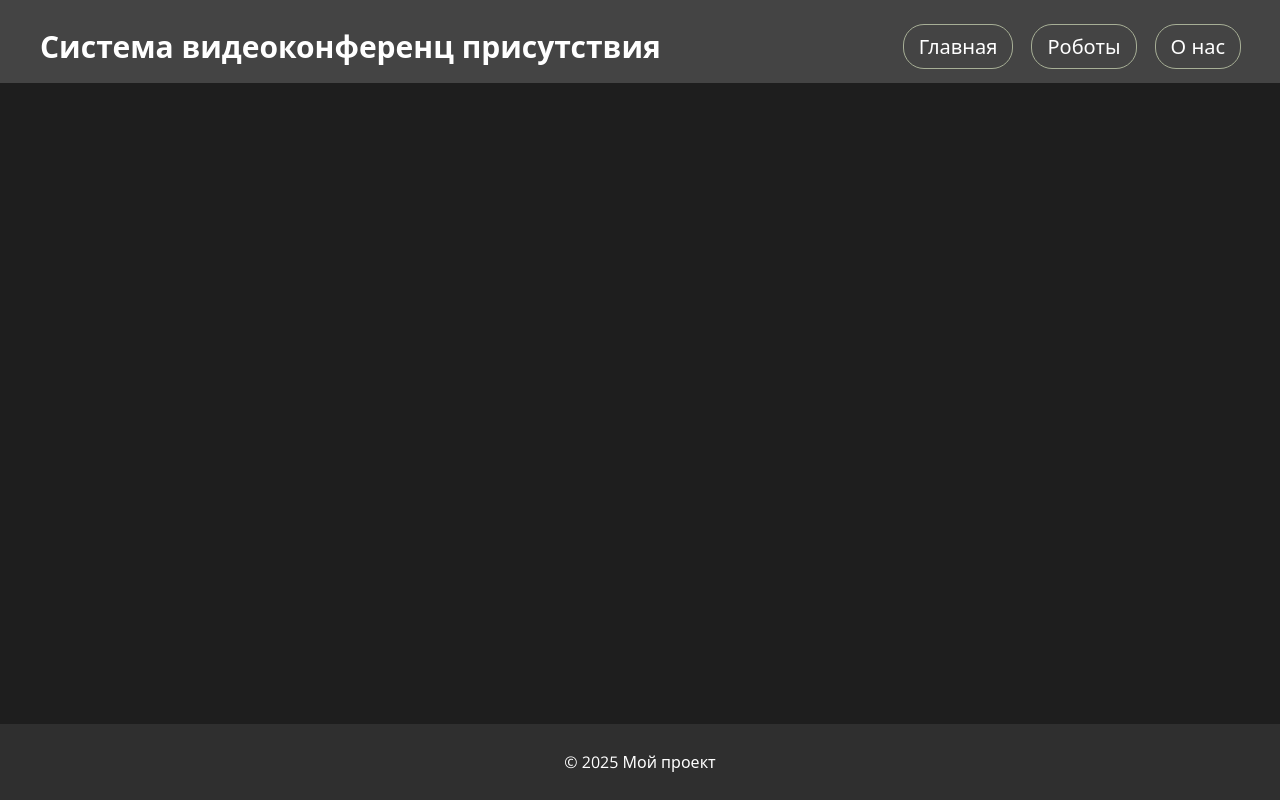
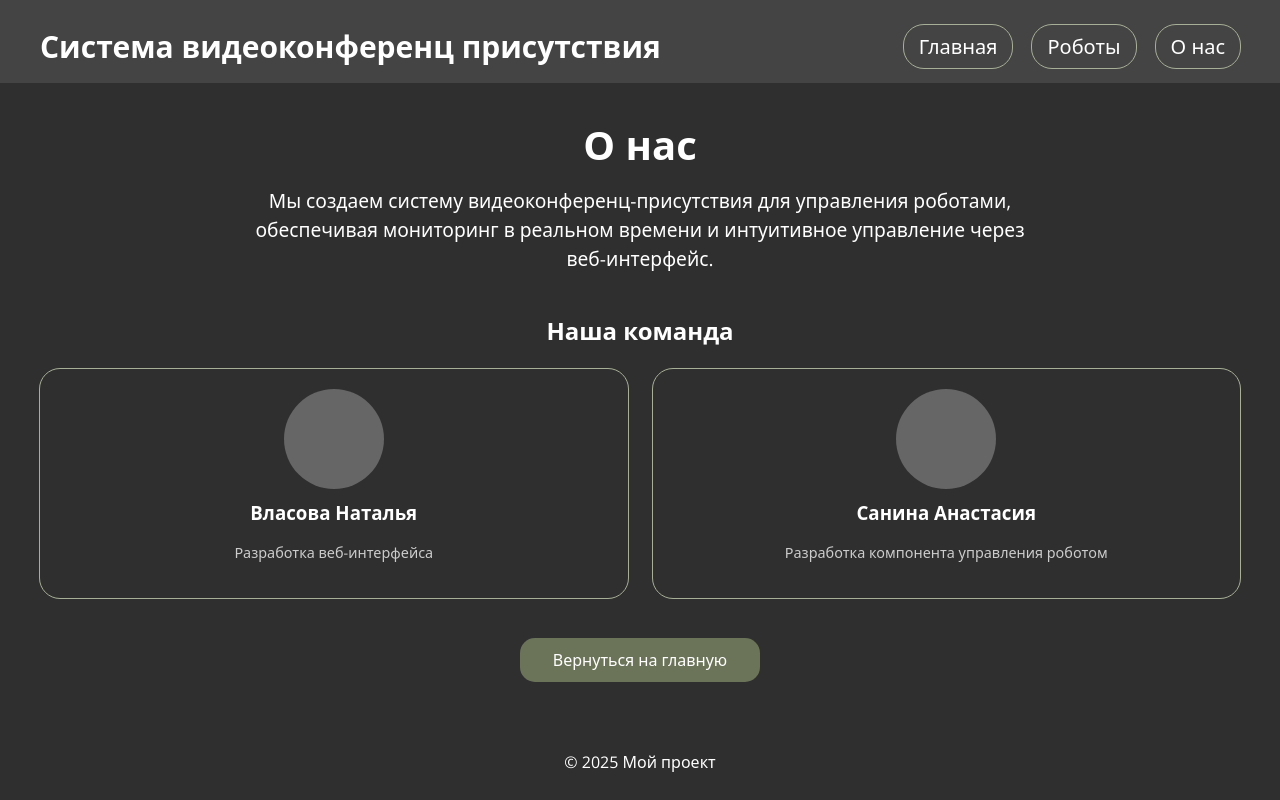
Before and after one commit to VlasovaNatalya/videoconf-interface, a React (Vite) app: page /about in a window 1280 px wide. Built offline with nearby package versions, Linux system fonts and the light colour scheme.

Commit message:
добавляет компонент о нас

```diff
--- a/src/App.css
+++ b/src/App.css
@@ -257,6 +257,88 @@ a:focus{
   background-color: #6b7459;
 } */
 
+.about-page {
+  flex: 1;
+  padding: 40px;
+  background-color: #2f2f2f;
+  width: 100%;
+}
+
+.about-header {
+  text-align: center;
+  margin-bottom: 40px;
+}
+
+.about-header h1 {
+  font-size: 2.5em;
+  margin-bottom: 20px;
+}
+
+.about-header p {
+  font-size: 1.2em;
+  max-width: 800px;
+  margin: 0 auto;
+}
+
+.about-team {
+  margin-bottom: 40px;
+}
+
+.about-team h2 {
+  text-align: center;
+}
+
+.team-grid {
+  display: grid;
+  grid-template-columns: repeat(auto-fit, minmax(250px, 1fr));
+  gap: 25px;
+}
+
+.team-member {
+  /* background-color: #444; */
+  padding: 20px;
+  border-radius: 20px;
+  text-align: center;
+  outline: 1px solid #a7af96;
+}
+
+.team-member .member-avatar {
+  width: 100px;
+  height: 100px;
+  background-color: #666;
+  border-radius: 50%;
+  margin: 0 auto 10px auto;
+}
+
+.team-member h3 {
+  margin: 5px 0;
+}
+
+.team-member p {
+  font-size: 0.9em;
+  color: #cccccc;
+}
+
+.about-page .back-link {
+  display: block;
+  text-align: center;
+  padding: 10px 20px;
+  background-color: #6b7459;
+  border-radius: 15px;
+  color: white;
+  max-width: 200px;
+  margin: 0 auto;
+}
+
+.about-page .back-link:hover {
+  background-color: #565c4b;
+}
+
+.about-page .back-link:focus {
+  background-color: #565c4b;
+  outline: 2px solid #a7af96;
+}
+
 footer {
   background-color: #2f2f2f;
   padding: 10px 0;
--- a/src/App.jsx
+++ b/src/App.jsx
@@ -1,6 +1,6 @@
 import VideoConference from "./components/VideoConference";
 import { BrowserRouter as Router, Route, Routes } from "react-router-dom";
-// import RobotControl from "./components/RobotControl";
+import AboutPage from "./components/AboutUs";
 import "./App.css";
 import Header from "./components/Header";
 import RobotPage from "./components/RobotPage"; // компонент для страницы робота(от Насти)
@@ -21,6 +21,7 @@ function App() {
                 <VideoConference />
               </div> }/>
             <Route path="/robot/:robotId" element={<RobotPage />} />
+            <Route path="/about" element={<AboutPage />} />
           </Routes>
         </div>
         <footer>
--- /dev/null
+++ b/src/components/AboutUs.jsx
@@ -0,0 +1,32 @@
+import { Link } from "react-router-dom";
+
+function AboutPage() {
+  return (
+    <div className="about-page">
+      <section className="about-header">
+        <h1>О нас</h1>
+        <p>
+          Мы создаем систему видеоконференц-присутствия для управления роботами, обеспечивая мониторинг в реальном времени и интуитивное управление через веб-интерфейс.
+        </p>
+      </section>
+      <section className="about-team">
+        <h2>Наша команда</h2>
+        <div className="team-grid">
+          <div className="team-member">
+            <div className="member-avatar"></div>
+            <h3>Власова Наталья</h3>
+            <p>Разработка веб-интерфейса</p>
+          </div>
+          <div className="team-member">
+            <div className="member-avatar"></div>
+            <h3>Санина Анастасия</h3>
+            <p>Разработка компонента управления роботом</p>
+          </div>
+        </div>
+      </section>
+      <Link to="/" className="back-link">Вернуться на главную</Link>
+    </div>
+  );
+}
+
+export default AboutPage;
```
